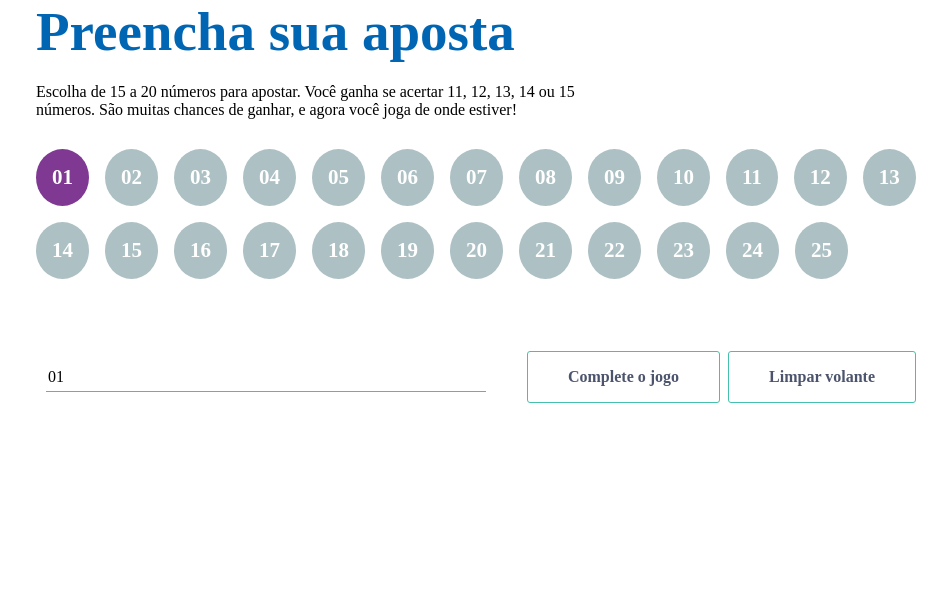
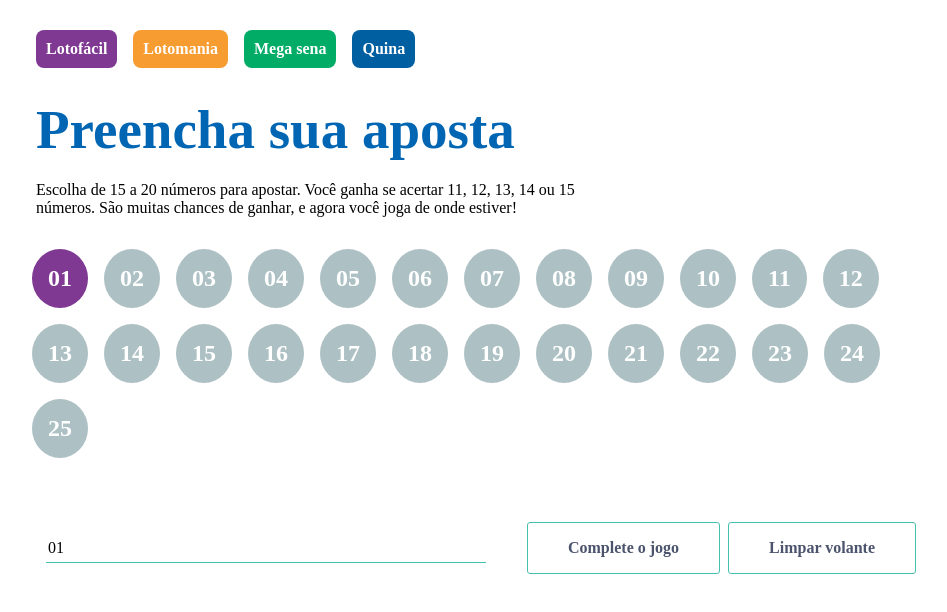
Before and after one commit to Leo-Barroso/loteria, a plain HTML site: page index.html in a window 1280 px wide. Both pictures are taken after a click on the item "01". Shown: the whole page, without its empty margins (64-1011 px from the left). Drawn offline with Linux system fonts and the light colour scheme.

Commit message:
ajustes na seleção de itens

```diff
--- a/index.html
+++ b/index.html
@@ -3,12 +3,20 @@
 <head>
   <meta charset="UTF-8">
   <meta name="viewport" content="width=device-width, initial-scale=1.0">
-  <link rel="stylesheet" href="style.css">
+  <link rel="stylesheet" href="styles/index.css">
   <title>Document</title>
 </head>
 <body>
 
   <header>
+    <nav>
+      <ul class="nav">
+        <li class="lotofacil"><a href="#"></a>Lotofácil</li>
+        <li class="lotomania"><a href="#"></a>Lotomania</li>
+        <li class="mega-sena"><a href="#"></a>Mega sena</li>
+        <li class="quina"><a href="#"></a>Quina</li>
+      </ul>
+    </nav>
     <h1>Preencha sua aposta</h1>
     <p>Escolha de 15 a 20 números para apostar. Você ganha se acertar 11, 12, 13, 14 ou 15 números. São muitas chances de ganhar, e agora você joga de onde estiver!</p>
   </header>
@@ -42,7 +50,7 @@
   <div class="actions">
     <div id="result"></div>
     <div class="buttons">
-      <button>Complete o jogo</button>
+      <button id="random">Complete o jogo</button>
       <button id="clean">Limpar volante</button>
     </div>
   </div>
--- a/script.js
+++ b/script.js
@@ -1,21 +1,25 @@
 const selecionados = [];
 const maxNumbers = 15
-document.querySelectorAll("ul li").forEach((item) => {
+
+document.querySelectorAll("ul.items li").forEach((item) => {
   item.addEventListener("click", () => {
     const result = document.querySelector("#result");
-    item.classList.toggle("color-selecionada");
     const itemText = item.textContent;
     if (selecionados.includes(itemText)) {
+      item.classList.remove("color-selecionada");
       const index = selecionados.indexOf(itemText);
       if (index > -1) {
         selecionados.splice(index, 1);
       }
     } else {
-      selecionados.push(itemText);
-    }
-    if(selecionados.length > maxNumbers) {
-      alert("Somente é possível selecionar 15 números.")
-      return
+      if(selecionados.length < maxNumbers) {
+        item.classList.add("color-selecionada");
+        selecionados.push(itemText);
+        selecionados.sort()
+      } else {
+        item.classList.remove("color-selecionada");
+        alert("Somente é possível selecionar 15 números.")
+      }
     }
     result.textContent = selecionados.join(" - ");
   });
--- /dev/null
+++ b/styles/global.css
@@ -0,0 +1,9 @@
+* {
+  padding: 0;
+  margin: 0;
+  box-sizing: border-box;
+}
+
+ul {
+  list-style: none;
+}
--- /dev/null
+++ b/styles/header.css
@@ -0,0 +1,42 @@
+header {
+  margin-left: 100px;
+}
+
+.lotofacil {
+  background-color: #7f3992;
+}
+
+.lotomania {
+  background-color: #f79c31;
+}
+
+.mega-sena {
+  background-color: #01ac66;
+}
+
+.quina {
+  background-color: #005fa1;
+}
+
+ul.nav {
+  margin: 30px 0;
+  display: flex;
+  gap: 1rem;
+}
+
+.nav > li {
+  font-size: 1rem;
+  border-radius: 8px;
+  padding: 10px;
+}
+
+h1 {
+  color: #0066b3;
+  font-size: 55px;
+  margin-bottom: 20px;
+  font-weight: 900;
+}
+
+p {
+  max-width: 600px;
+}
--- /dev/null
+++ b/styles/index.css
@@ -0,0 +1,4 @@
+@import url(global.css);
+@import url(header.css);
+@import url(global.css);
+@import url(lista.css);
--- a/style.css
+++ b/styles/lista.css
@@ -1,68 +1,17 @@
-* {
-  padding: 0;
-  margin: 0;
-  box-sizing: border-box;
-}
-
-ul {
-  list-style: none;
-}
-
-.lotofacil {
-  background-color: #7f3992;
-}
-
-.lotomania {
-  background-color: #f79c31;
-}
-
-.mega-sena {
-  background-color: #01ac66;
-}
-
-.quina {
-  background-color: #005fa1;
-}
-
-header {
-  margin-left: 100px;
-}
-
-ul.nav {
-  margin: 30px 0;
-  display: flex;
-  gap: 1rem;
-}
-
-.nav > li {
-  border-radius: 8px;
-  padding: 10px;
-}
-
-h1 {
-  color: #0066b3;
-  font-size: 55px;
-  margin-bottom: 20px;
-}
-
-p {
-  max-width: 600px;
-}
-
 .items {
   display: flex;
   gap: 1rem;
   max-width: 55rem;
   flex-wrap: wrap;
   list-style: none;
-  margin: 30px 100px 40px;
+  margin: 2rem 6rem;
 }
 
 li {
   background: #adc0c4;
   color: #fff;
   font-weight: bold;
-  font-size: 21px;
+  font-size: 1.5rem;
   cursor: pointer;
   border-radius: 50%;
   padding: 1rem;
```
